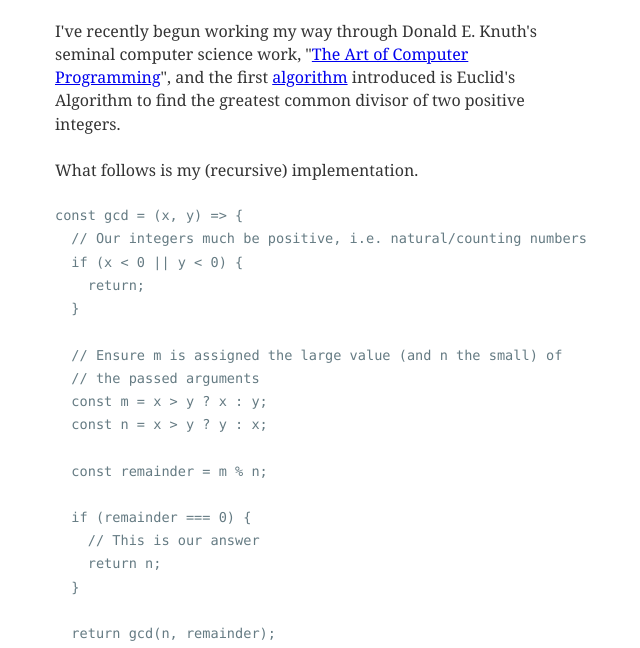
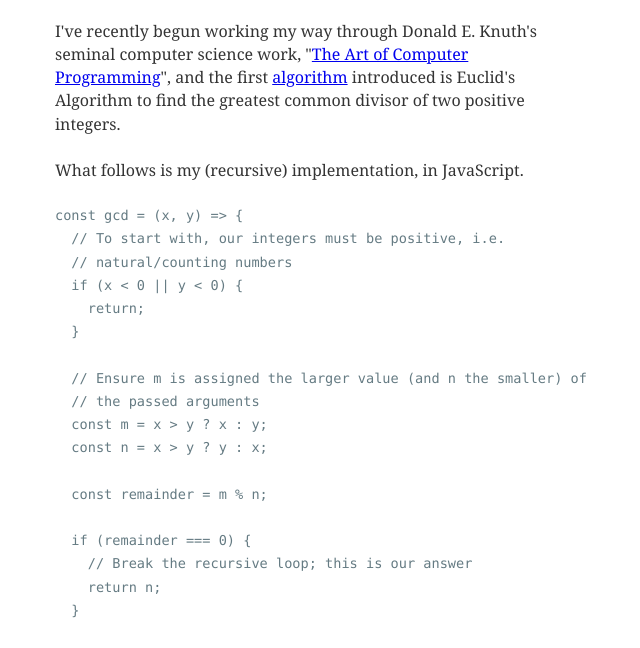
Before and after one commit to NathanKleekamp/bbp-website, a Gatsby site: page /euclid-algorithm/ in a window 1280 px wide. Shown: the part 143-791 px from the top of the page, without its empty margins (324-964 px from the left). Built offline with nearby package versions, Linux system fonts and the light colour scheme; Gatsby itself is replaced by a stand-in of ours; some packages are replaced by stand-ins of ours; code samples lack their colours.

Commit message:
small improvements to the euclid article

````diff
--- a/content/blog/euclid-algorithm/index.md
+++ b/content/blog/euclid-algorithm/index.md
@@ -6,16 +6,17 @@
 
 I've recently begun working my way through Donald E. Knuth's seminal computer science work, "[The Art of Computer Programming](https://www-cs-faculty.stanford.edu/~knuth/taocp.html)", and the first [algorithm](/glossary/algorithm/) introduced is Euclid's Algorithm to find the greatest common divisor of two positive integers.
 
-What follows is my (recursive) implementation.
+What follows is my (recursive) implementation, in JavaScript.
 
 ```js
 const gcd = (x, y) => {
-  // Our integers much be positive, i.e. natural/counting numbers
+  // To start with, our integers must be positive, i.e.
+  // natural/counting numbers
   if (x < 0 || y < 0) {
     return;
   }
 
-  // Ensure m is assigned the large value (and n the small) of
+  // Ensure m is assigned the larger value (and n the smaller) of
   // the passed arguments
   const m = x > y ? x : y;
   const n = x > y ? y : x;
@@ -23,7 +24,7 @@
   const remainder = m % n;
 
   if (remainder === 0) {
-    // This is our answer
+    // Break the recursive loop; this is our answer
     return n;
   }
 
````
